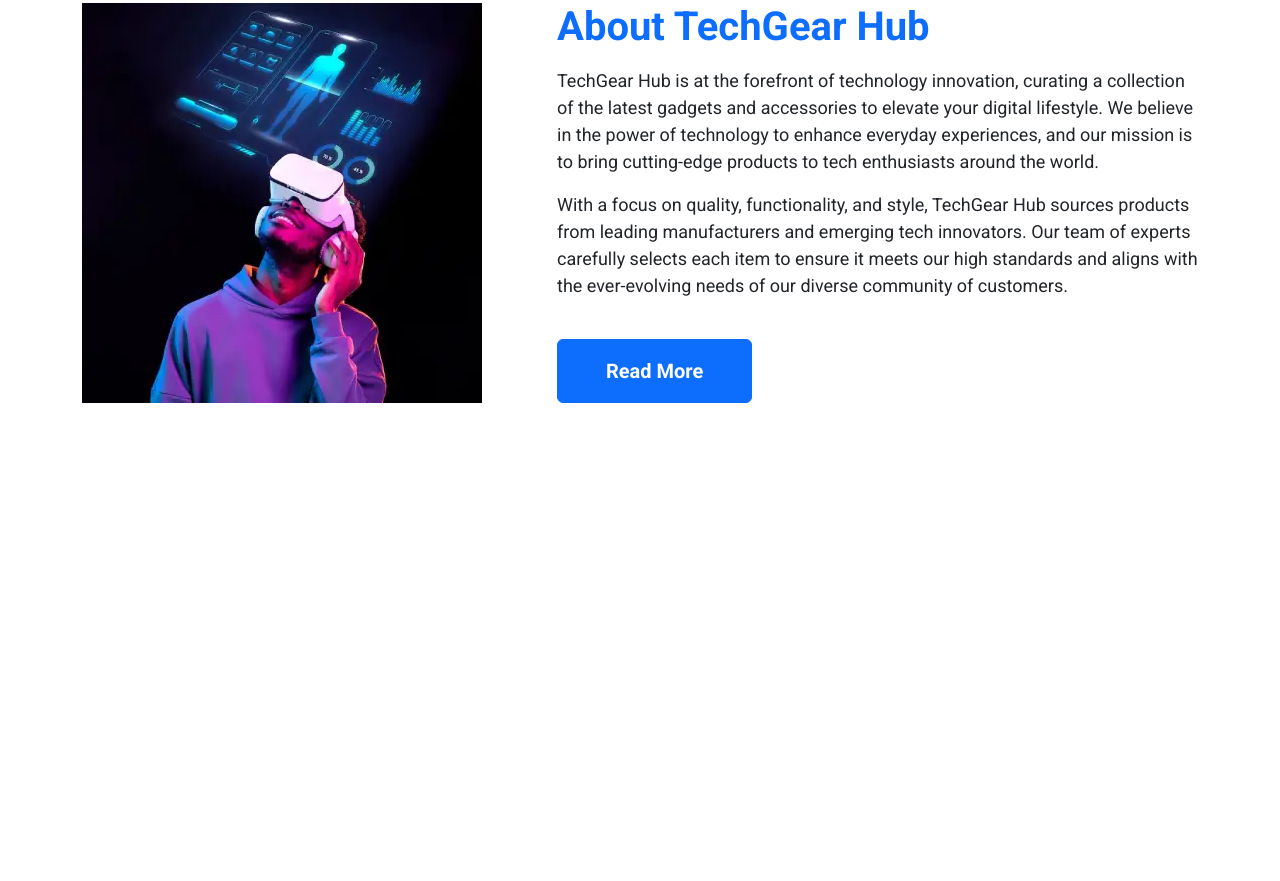
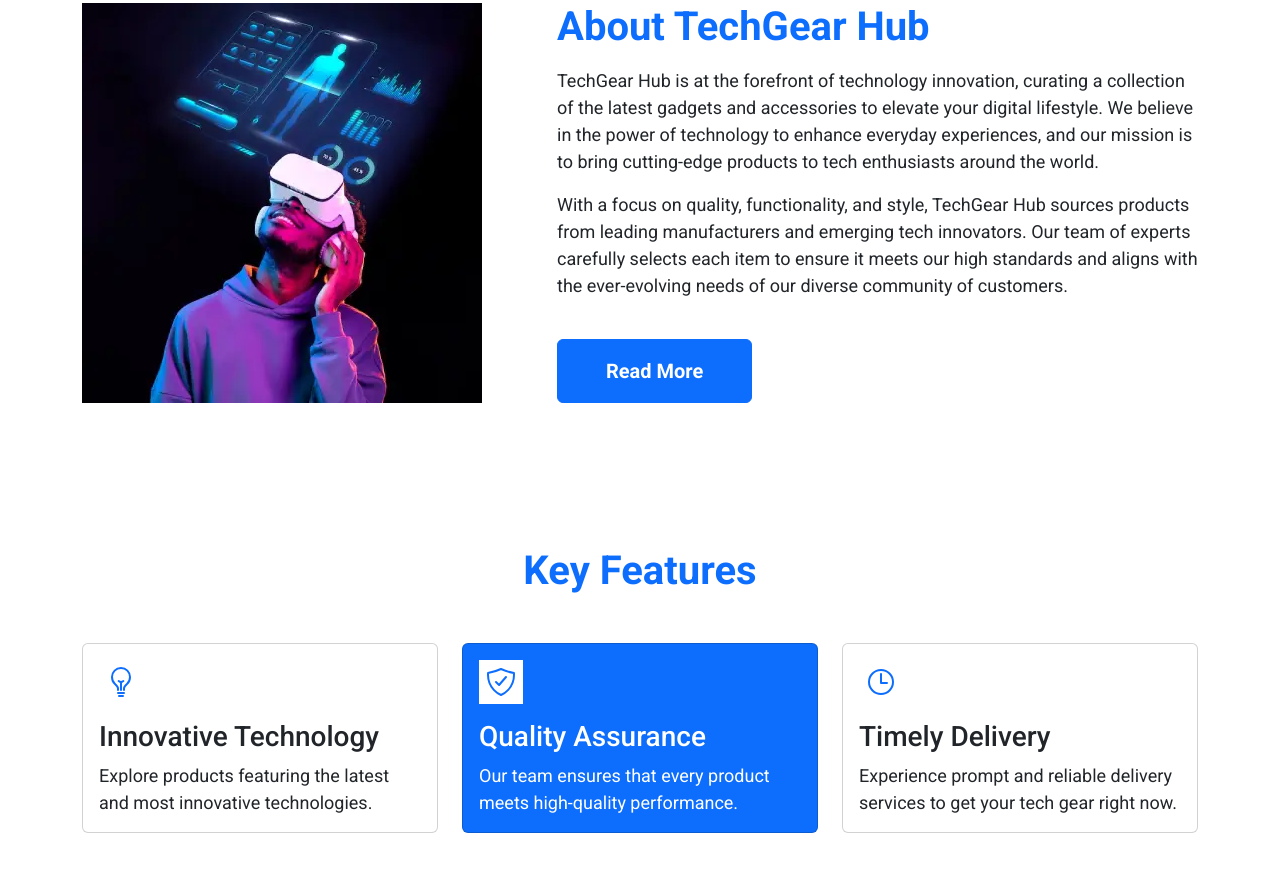
Before and after one commit to ananastasiap/bs-rewise-project, a plain HTML site: page index.html in a window 1280 px wide. Shown: the part 809-1690 px from the top of the page. Before the commit the page ends 1260 px from the top, so only its background shows below. Drawn offline with nearby package versions, Linux system fonts and the light colour scheme.

Commit message:
feat: add features section

```diff
--- a/css/style.css
+++ b/css/style.css
@@ -30,3 +30,11 @@ p {
 .nav-link {
   font-weight: 500;
 }
+
+.icons {
+  height: 32px;
+  width: 32px;
+  margin-bottom: 16px;
+  background-color: #ffffff;
+  padding: 6px;
+}
--- a/index.html
+++ b/index.html
@@ -65,11 +65,12 @@
     </section>
   </header>
 
+  <main>
     <!-- about -->
-  <section class="container py-5 mt-5">
+    <section class="container py-5 my-5">
       <div class="row">
         <div class="col-12 col-lg-5">
-        <img src="assets/img-1.webp" alt="" class="img-fluid">
+          <img src="assets/img-1.webp" class="img-fluid" alt="Man using VR headset">
         </div>
         <div class="col-12 col-lg-7">
           <h2 class="text-primary mb-3 fs-1 fw-bold">About TechGear Hub</h2>
@@ -88,6 +89,45 @@
       </div>
     </section>
 
+    <!-- features -->
+    <section class="container py-5">
+      <div class="row">
+        <div class="col-12">
+          <h2 class="text-primary mb-3 fs-1 fw-bold text-center">Key Features</h2>
+        </div>
+      </div>
+      <div class="row mt-2 g-4">
+        <div class="col-12 col-lg-4">
+          <div class="card p-3">
+            <ion-icon name="bulb-outline" class="icons text-primary"></ion-icon>
+            <h3 class="card-title">Innovative Technology</h3>
+            <p class="card-text">
+              Explore products featuring the latest and most innovative technologies.
+            </p>
+          </div>
+        </div>
+        <div class="col-12 col-lg-4">
+          <div class="card bg-primary text-white p-3">
+            <ion-icon name="shield-checkmark-outline" class="icons text-primary"></ion-icon>
+            <h3 class="card-title">Quality Assurance</h3>
+            <p class="card-text">
+              Our team ensures that every product meets high-quality performance.
+            </p>
+          </div>
+        </div>
+        <div class="col-12 col-lg-4">
+          <div class="card p-3">
+            <ion-icon name="time-outline" class="icons text-primary"></ion-icon>
+            <h3 class="card-title">Timely Delivery</h3>
+            <p class="card-text">
+              Experience prompt and reliable delivery services to get your tech gear right now.
+            </p>
+          </div>
+        </div>
+      </div>
+    </section>
+  </main>
+
   <!-- SCRIPTS -->
   <script src="https://cdn.jsdelivr.net/npm/bootstrap@5.3.3/dist/js/bootstrap.bundle.min.js"
     integrity="sha384-YvpcrYf0tY3lHB60NNkmXc5s9fDVZLESaAA55NDzOxhy9GkcIdslK1eN7N6jIeHz" crossorigin="anonymous">
@@ -98,6 +138,8 @@
   <script src="https://cdn.jsdelivr.net/npm/bootstrap@5.3.3/dist/js/bootstrap.min.js"
     integrity="sha384-0pUGZvbkm6XF6gxjEnlmuGrJXVbNuzT9qBBavbLwCsOGabYfZo0T0to5eqruptLy" crossorigin="anonymous">
   </script>
+  <script type="module" src="https://unpkg.com/ionicons@7.1.0/dist/ionicons/ionicons.esm.js"></script>
+  <script nomodule src="https://unpkg.com/ionicons@7.1.0/dist/ionicons/ionicons.js"></script>
 </body>
 
 </html>
```
Lines whose indentation alone changed are shown as unchanged.
